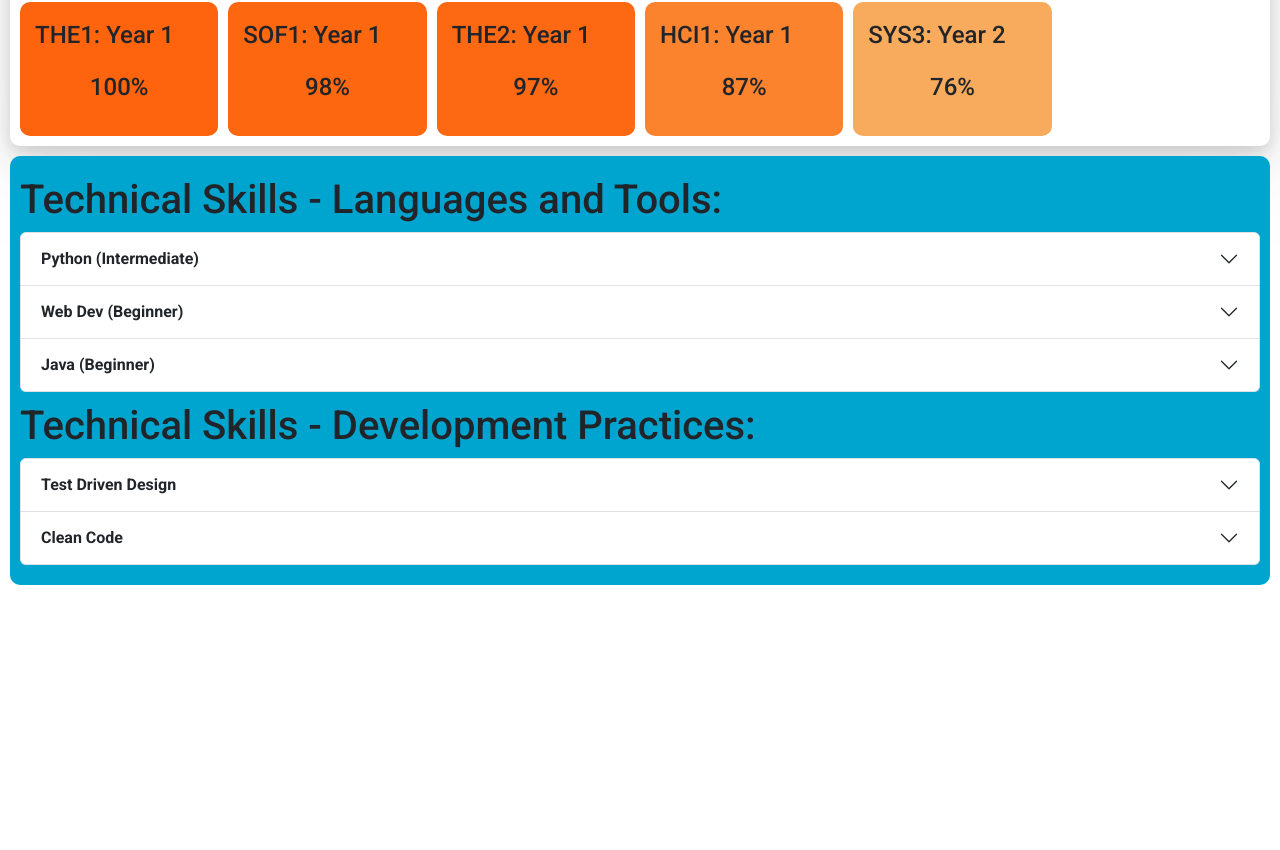
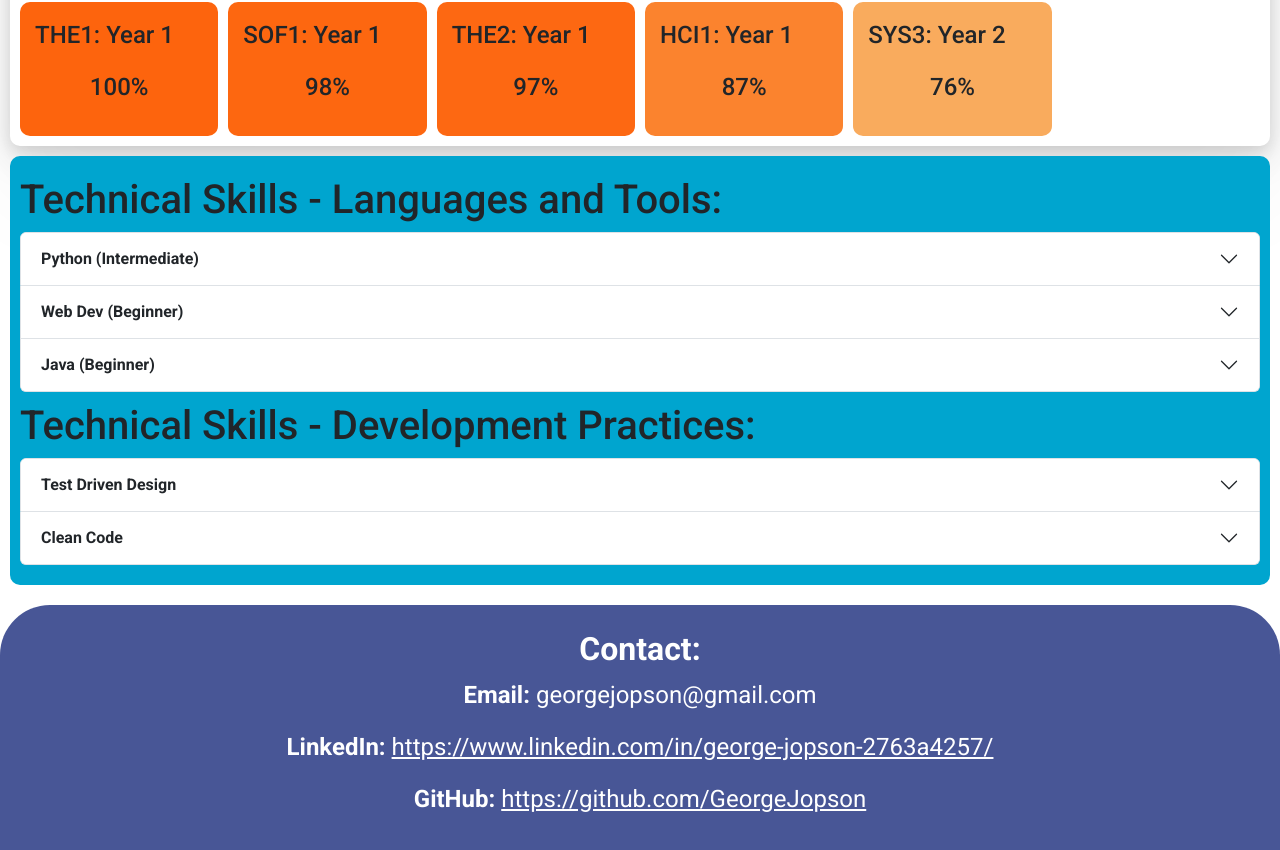
Before and after one commit to GeorgeJopson/GeorgeJopson.github.io, a React (Create React App) app: page / in a window 1280 px wide. Shown: the part 1904-2754 px from the top of the page. Before the commit the page ends 2499 px from the top, so only its background shows below. Built offline with nearby package versions, Linux system fonts and the light colour scheme.

Commit message:
Add contacts section

```diff
--- a/src/App.js
+++ b/src/App.js
@@ -9,6 +9,7 @@ import Navbar from './Components/NavBar/NavBar.js';
 import Projects from './Components/Projects/Projects.js';
 import Uni from './Components/Uni/Uni.js';
 import TechnicalSkills from './Components/TechnicalSkills/TechnicalSkills.js';
+import Contact from './Components/Contact/Contact.js'
 
 function App() {
   return (
@@ -20,6 +21,7 @@ function App() {
       <Projects />
       <Uni />
       <TechnicalSkills />
+      <Contact />
     </div>
   );
 }
--- /dev/null
+++ b/src/Components/Contact/Contact.css
@@ -0,0 +1,16 @@
+#contact{
+  margin-top: 20px;
+  padding: 2%;
+  background-color: var(--primary-accent);
+  border-radius: 50px 50px 0 0;
+  color: white;
+}
+
+.contactLink{
+  color: white;
+  white-space: pre-wrap;
+  white-space: -moz-pre-wrap;
+  white-space: -pre-wrap;
+  white-space: -o-pre-wrap;
+  word-wrap: break-word;
+}
--- /dev/null
+++ b/src/Components/Contact/Contact.js
@@ -0,0 +1,27 @@
+import './Contact.css';
+import '../../stylings/fonts.css';
+import '../../stylings/colors.css';
+import '../../stylings/buttons.css';
+
+function Contact(){
+  return(
+    <div id="contact">
+      <h1 className='robotoBold headerText'>Contact:</h1>
+      <p className='robotoRegular subtitleText'>
+        <b>Email: </b>georgejopson@gmail.com
+      </p>
+      <p className='robotoRegular subtitleText'>
+        <b>LinkedIn: </b>
+        <a className="contactLink" href="https://www.linkedin.com/in/george-jopson-2763a4257/">https://www.linkedin.com/in/george-jopson-2763a4257/</a>
+      </p>
+      <p className='robotoRegular subtitleText'>
+        <b>GitHub: </b>
+        <a className="contactLink" href="https://github.com/GeorgeJopson">
+          https://github.com/GeorgeJopson
+        </a>
+      </p>
+    </div>
+  );
+}
+
+export default Contact;
--- a/src/Components/NavBar/NavBar.js
+++ b/src/Components/NavBar/NavBar.js
@@ -12,7 +12,8 @@ function CustomNavbar() {
     { id: 'work-experience', name: 'Work Experience' },
     { id: 'projects', name: 'Projects' },
     { id: 'uni', name: 'Uni' },
-    { id: 'technicalSkillsSection', name : 'Tech Skills'}
+    { id: 'technicalSkillsSection', name: 'Tech Skills'},
+    { id: 'contact', name: 'Contact'}
   ];
 
   const navBarLinks = sectionDetails.map((detail) => (
@@ -37,14 +38,6 @@ function CustomNavbar() {
         <Navbar.Collapse id="navbarNav">
           <Nav>
             {navBarLinks}
-            <Nav.Link
-              href="https://github.com/GeorgeJopson"
-              target="_blank"
-              rel="noreferrer"
-              className="robotoRegular paragraphText"
-            >
-              Github
-            </Nav.Link>
           </Nav>
         </Navbar.Collapse>
       </Container>
```
